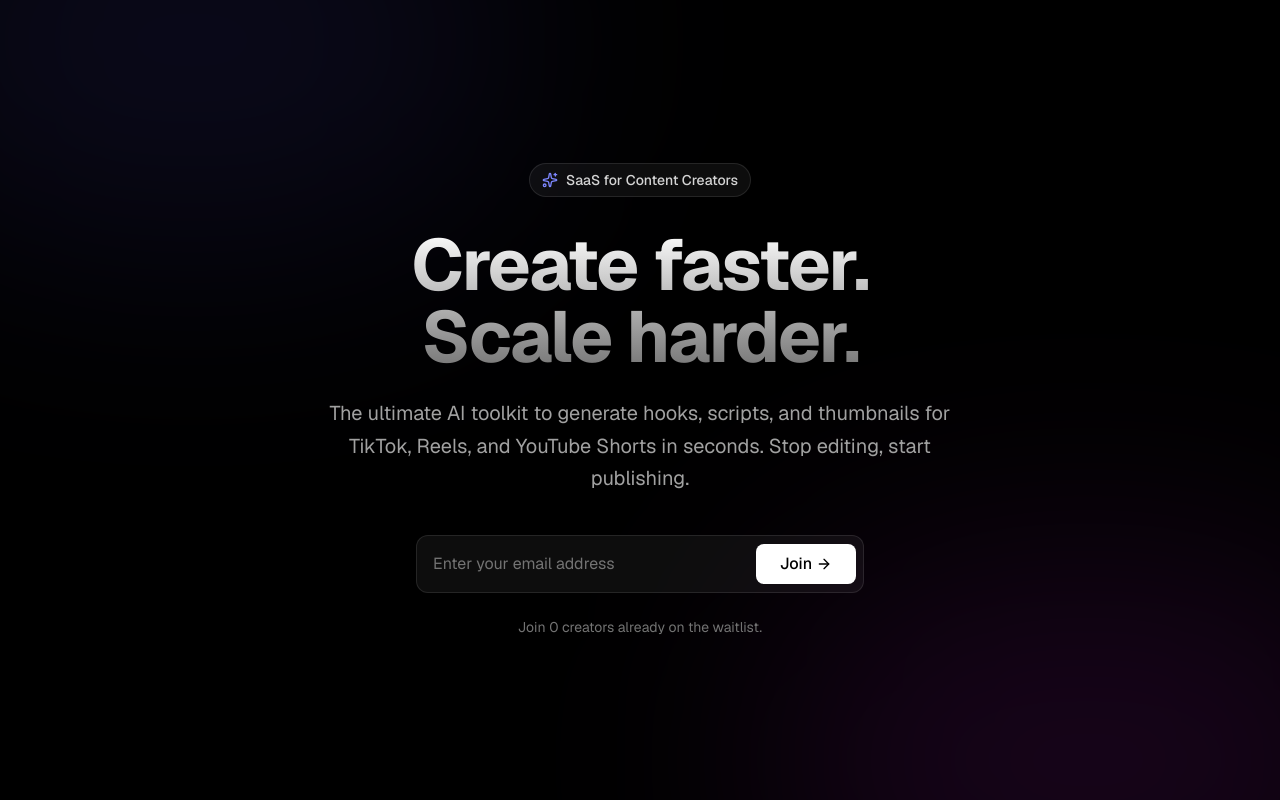
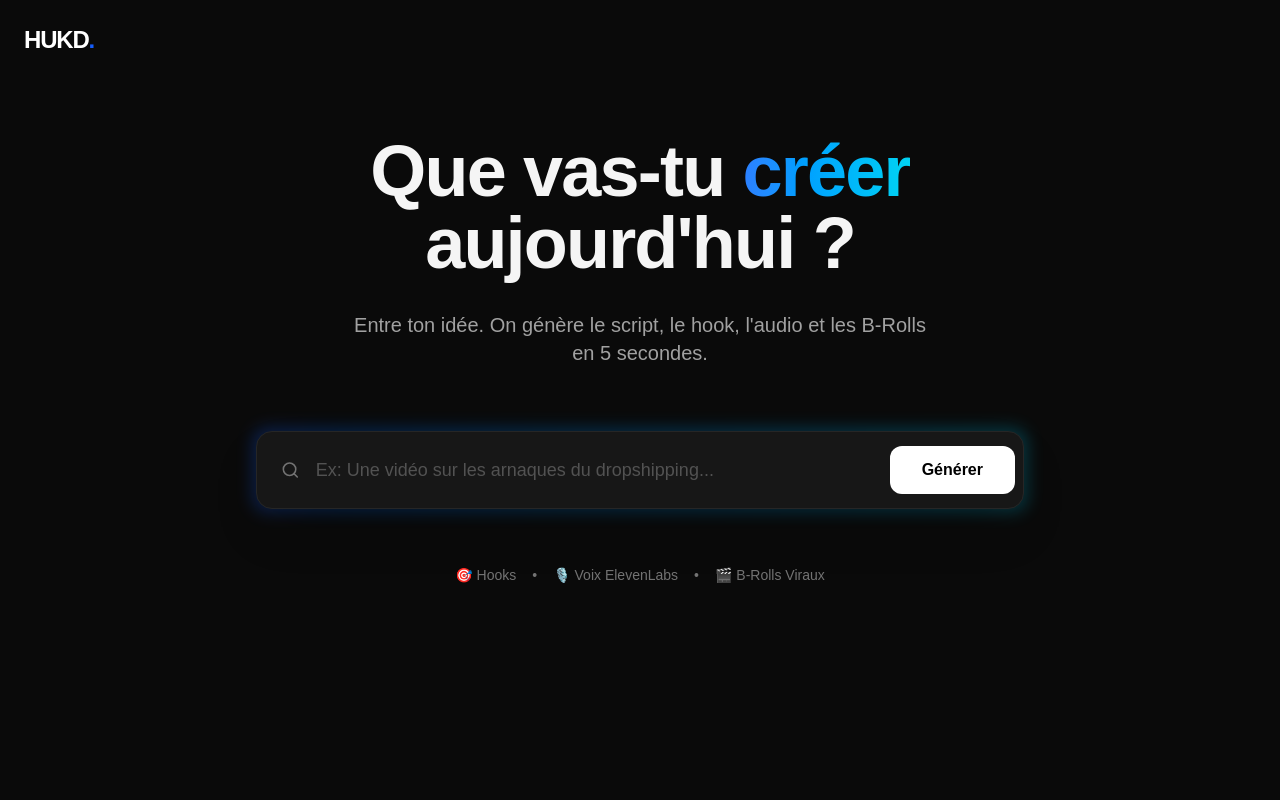
Before and after one commit to hafoudi/hukd-waitlist, a Next.js app: page / in a window 1280 px wide. Built offline with nearby package versions, Linux system fonts and the light colour scheme.

Commit message:
feat: replace waitlist with new search landing page

```diff
--- a/src/app/page.tsx
+++ b/src/app/page.tsx
@@ -1,107 +1,48 @@
-"use client";
-
-import { useState } from "react";
-import { ArrowRight, Loader2, Sparkles } from "lucide-react";
+import React from 'react';
+import { Search } from 'lucide-react';
 
 export default function Home() {
-  const [email, setEmail] = useState("");
-  const [status, setStatus] = useState<"idle" | "loading" | "success" | "error">("idle");
-  const [message, setMessage] = useState("");
+  return (
+    <div className="min-h-screen bg-[#0A0A0A] text-white flex flex-col items-center justify-center p-4">
 
-  const handleSubmit = async (e: React.FormEvent) => {
-    e.preventDefault();
-    setStatus("loading");
-    setMessage("");
-
-    try {
-      const res = await fetch("/api/waitlist", {
-        method: "POST",
-        headers: { "Content-Type": "application/json" },
-        body: JSON.stringify({ email }),
-      });
-
-      const data = await res.json();
-
-      if (res.ok) {
-        setStatus("success");
-        setMessage("You're on the list. We'll be in touch soon.");
-        setEmail("");
-      } else {
-        setStatus("error");
-        setMessage(data.error || "Something went wrong. Please try again.");
-      }
-    } catch (err) {
-      setStatus("error");
-      setMessage("Failed to connect. Please try again later.");
-    }
-  };
-
-  return (
-    <main className="min-h-screen bg-black text-white flex flex-col items-center justify-center relative overflow-hidden font-sans">
-      {/* Background gradients */}
-      <div className="absolute top-0 w-full h-full overflow-hidden z-0 pointer-events-none">
-        <div className="absolute top-[-20%] left-[-10%] w-[50%] h-[50%] rounded-full bg-indigo-500/10 blur-[120px]" />
-        <div className="absolute bottom-[-20%] right-[-10%] w-[50%] h-[50%] rounded-full bg-fuchsia-500/10 blur-[120px]" />
+      {/* Header Minimaliste */}
+      <div className="absolute top-6 left-6 text-2xl font-black tracking-tighter text-white">
+        HUKD<span className="text-blue-600">.</span>
       </div>
 
-      <div className="z-10 w-full max-w-3xl px-6 flex flex-col items-center text-center">
-        {/* Badge */}
-        <div className="mb-8 inline-flex items-center gap-2 px-3 py-1.5 rounded-full bg-white/5 border border-white/10 text-sm font-medium text-neutral-300">
-          <Sparkles className="w-4 h-4 text-indigo-400" />
-          <span>SaaS for Content Creators</span>
+      <div className="w-full max-w-3xl flex flex-col items-center text-center space-y-8 mt-[-10vh]">
+        <h1 className="text-5xl md:text-7xl font-bold tracking-tight text-neutral-100">
+          Que vas-tu <span className="text-transparent bg-clip-text bg-gradient-to-r from-blue-500 to-cyan-400">créer</span> aujourd'hui ?
+        </h1>
+
+        <p className="text-neutral-400 text-lg md:text-xl max-w-xl">
+          Entre ton idée. On génère le script, le hook, l'audio et les B-Rolls en 5 secondes.
+        </p>
+
+        {/* Search Bar Type Google */}
+        <div className="w-full relative group mt-8">
+          <div className="absolute -inset-1 bg-gradient-to-r from-blue-600 to-cyan-500 rounded-2xl blur opacity-25 group-hover:opacity-40 transition duration-1000 group-hover:duration-200"></div>
+          <div className="relative flex items-center bg-neutral-900 border border-neutral-800 rounded-2xl p-2 shadow-2xl">
+            <Search className="w-6 h-6 text-neutral-500 ml-4" />
+            <input
+              type="text"
+              placeholder="Ex: Une vidéo sur les arnaques du dropshipping..."
+              className="w-full bg-transparent border-none text-white px-4 py-4 focus:outline-none text-lg placeholder-neutral-600"
+            />
+            <button className="bg-white text-black font-bold px-8 py-3 rounded-xl hover:bg-neutral-200 transition-colors">
+              Générer
+            </button>
+          </div>
         </div>
 
-        {/* Hero Copy */}
-        <h1 className="text-5xl md:text-7xl font-bold tracking-tight text-transparent bg-clip-text bg-gradient-to-b from-white to-neutral-500 mb-6">
-          Create faster. <br className="hidden md:block" />
-          Scale harder.
-        </h1>
-
-        <p className="text-lg md:text-xl text-neutral-400 mb-10 max-w-2xl leading-relaxed">
-          The ultimate AI toolkit to generate hooks, scripts, and thumbnails for TikTok, Reels, and YouTube Shorts in seconds. Stop editing, start publishing.
-        </p>
-
-        {/* Waitlist Form */}
-        <form onSubmit={handleSubmit} className="w-full max-w-md relative mb-6">
-          <div className="relative flex items-center">
-            <input
-              type="email"
-              value={email}
-              onChange={(e) => setEmail(e.target.value)}
-              placeholder="Enter your email address"
-              required
-              disabled={status === "loading" || status === "success"}
-              className="w-full bg-white/5 border border-white/10 rounded-xl px-4 py-4 pr-32 text-white placeholder-neutral-500 focus:outline-none focus:ring-2 focus:ring-indigo-500/50 focus:border-indigo-500/50 transition-all disabled:opacity-50"
-            />
-            <button
-              type="submit"
-              disabled={status === "loading" || status === "success"}
-              className="absolute right-2 px-5 py-2 bg-white text-black font-medium rounded-lg hover:bg-neutral-200 transition-colors disabled:opacity-50 disabled:cursor-not-allowed flex items-center justify-center min-w-[100px]"
-            >
-              {status === "loading" ? (
-                <Loader2 className="w-5 h-5 animate-spin text-black" />
-              ) : status === "success" ? (
-                "Joined"
-              ) : (
-                <>
-                  Join <ArrowRight className="w-4 h-4 ml-1" />
-                </>
-              )}
-            </button>
-          </div>
-
-          {/* Status Message */}
-          {message && (
-            <p className={`mt-4 text-sm font-medium ${status === "success" ? "text-green-400" : "text-red-400"}`}>
-              {message}
-            </p>
-          )}
-        </form>
-
-        <p className="text-sm text-neutral-500">
-          Join 0 creators already on the waitlist.
-        </p>
+        <div className="flex space-x-4 text-sm text-neutral-500 mt-6 font-medium">
+          <span className="hover:text-neutral-300 cursor-pointer transition-colors">🎯 Hooks</span>
+          <span>•</span>
+          <span className="hover:text-neutral-300 cursor-pointer transition-colors">🎙️ Voix ElevenLabs</span>
+          <span>•</span>
+          <span className="hover:text-neutral-300 cursor-pointer transition-colors">🎬 B-Rolls Viraux</span>
+        </div>
       </div>
-    </main>
+    </div>
   );
 }
```
